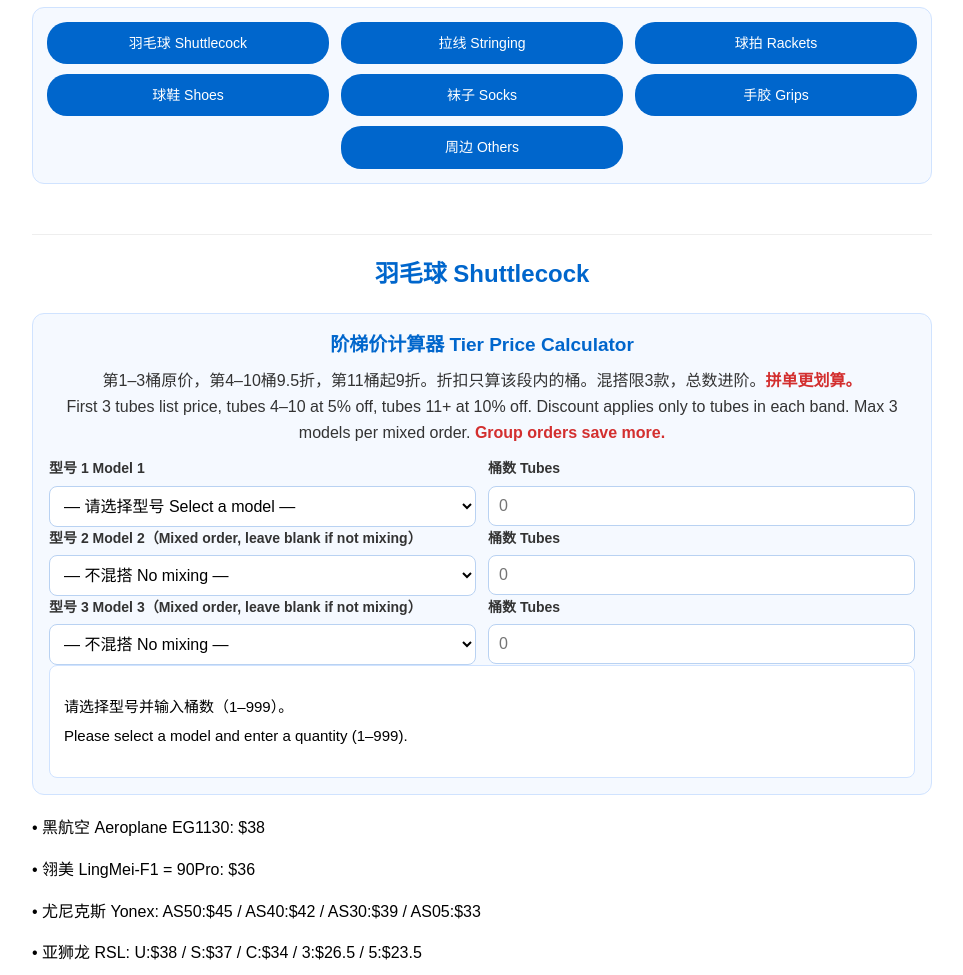
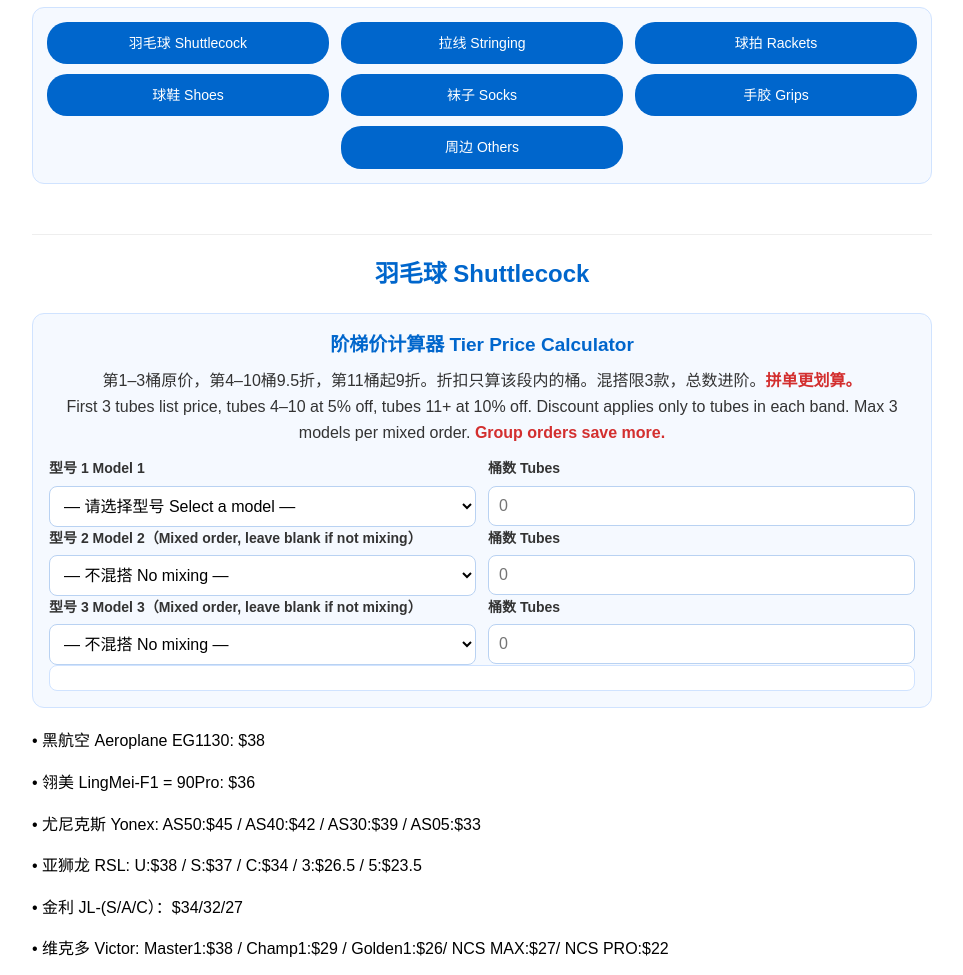
Before and after one commit to davidzhao2021/ygsports.us.com, a plain HTML site: page index.html in a window 1280 px wide. Shown: the part 96-1071 px from the top of the page, without its empty margins (158-1121 px from the left). Drawn offline with Linux system fonts and the light colour scheme.

Commit message:
Update index.html

```diff
--- a/index.html
+++ b/index.html
@@ -392,7 +392,7 @@
             var r3 = readRow(model3, qty3);
             pushRow(r1); pushRow(r2); pushRow(r3);
             if (!rows.length) {
-                result.innerHTML = "<p>请选择型号并输入桶数（1–999）。<br>Please select a model and enter a quantity (1–999).</p>";
+                result.innerHTML = "";
                 return;
             }
             // 贵的先算：按售价从高到低排，9折那档落在便宜的球上，你让得最少
```
